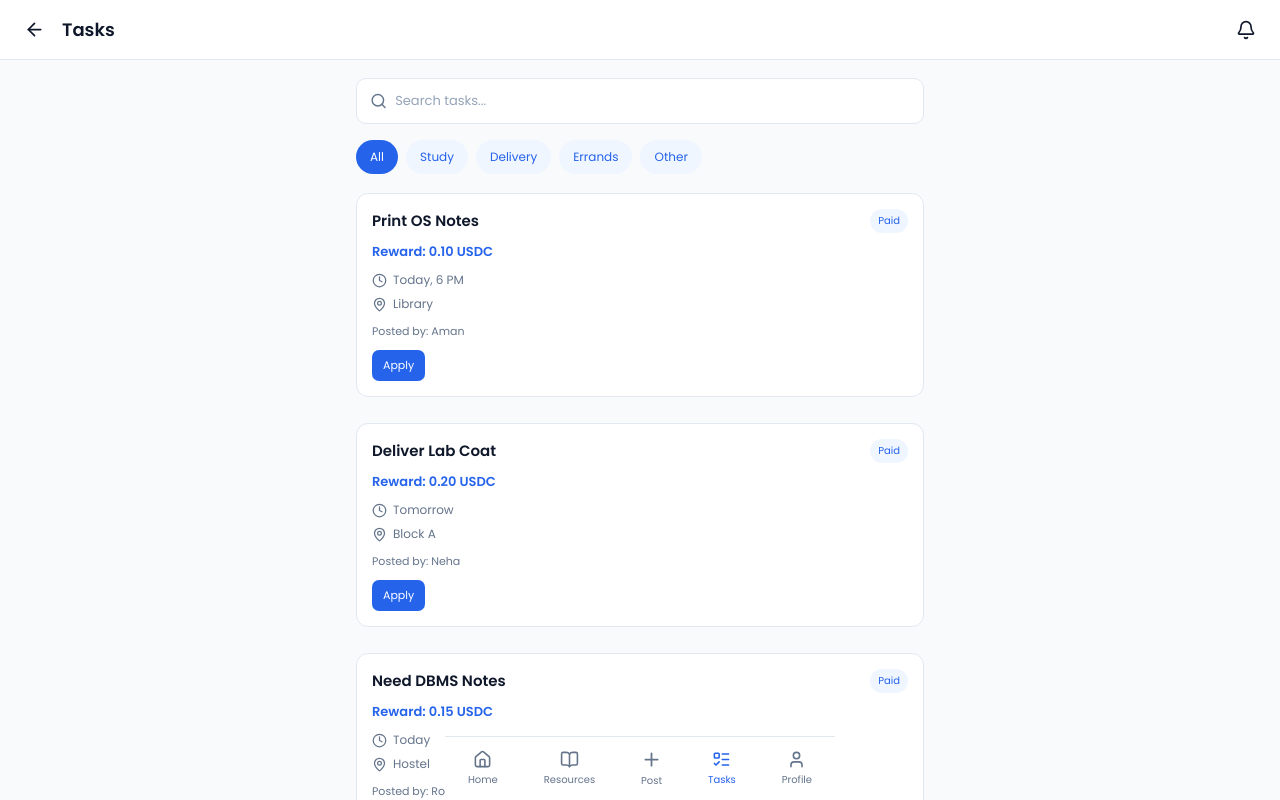
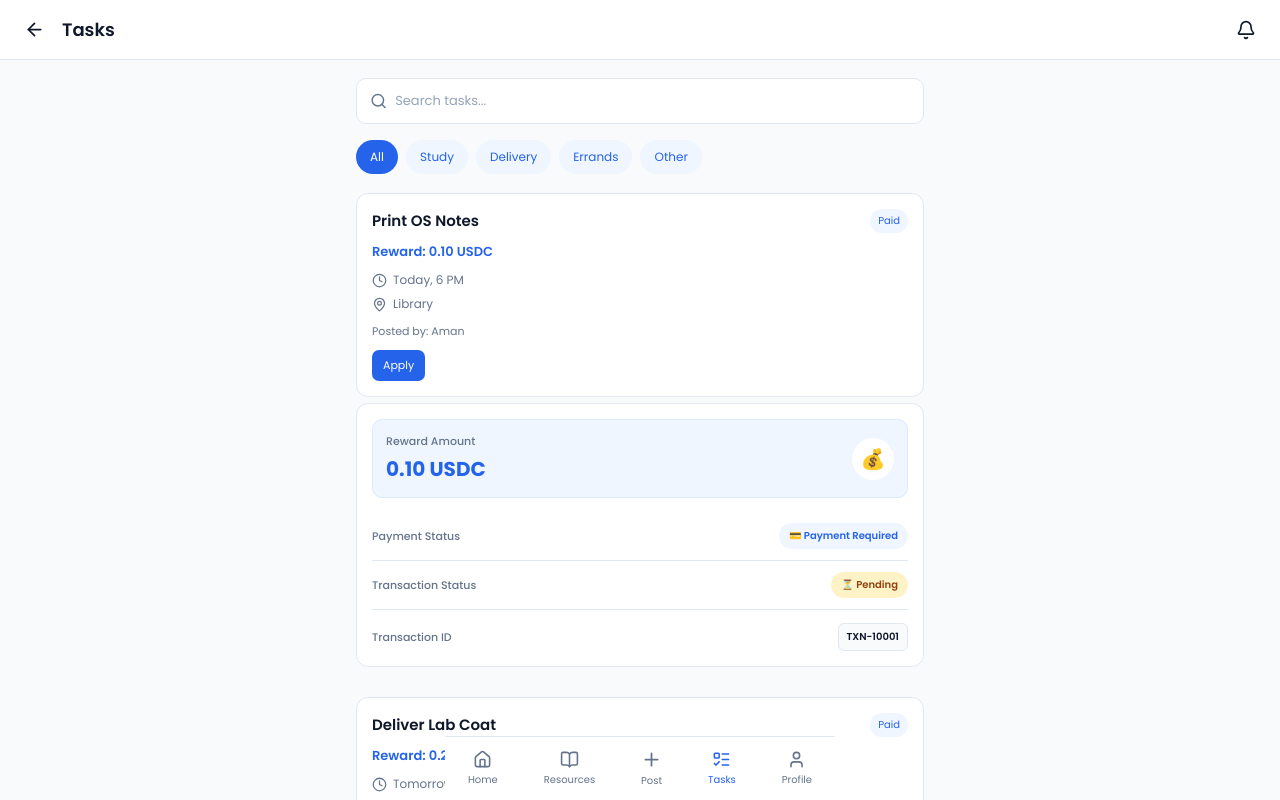
Before and after one commit to AmbujSingh012/Campus_Share, a React (Vite) app: page /tasks in a window 1280 px wide. Shown: the top 800 px of the page. Built offline with nearby package versions, Linux system fonts and the light colour scheme.

Commit message:
Show reward and payment transaction status

```diff
--- /dev/null
+++ b/src/css/TaskPaymentStatus.css
@@ -0,0 +1,234 @@
+/* =========================================
+   DAY 5 - REWARD & PAYMENT STATUS
+========================================= */
+
+.task-wrapper {
+  width: 100%;
+  margin-bottom: 18px;
+}
+
+
+/* =========================================
+   REWARD SECTION
+========================================= */
+
+.task-payment-info {
+  background: #ffffff;
+  border: 1px solid #e2e8f0;
+  border-radius: 12px;
+  padding: 15px;
+  margin-top: -8px;
+}
+
+.reward-row {
+  display: flex;
+  align-items: center;
+  justify-content: space-between;
+
+  padding: 13px;
+  background: #eff6ff;
+
+  border: 1px solid #dbeafe;
+  border-radius: 10px;
+
+  margin-bottom: 14px;
+}
+
+.reward-left {
+  display: flex;
+  flex-direction: column;
+  gap: 4px;
+}
+
+.reward-label {
+  color: #64748b;
+  font-size: 11px;
+  font-weight: 500;
+}
+
+.reward-value {
+  color: #2563eb;
+  font-size: 20px;
+  font-weight: 700;
+}
+
+.reward-icon {
+  width: 42px;
+  height: 42px;
+
+  display: flex;
+  align-items: center;
+  justify-content: center;
+
+  background: #ffffff;
+  border-radius: 50%;
+
+  font-size: 20px;
+}
+
+
+/* =========================================
+   PAYMENT STATUS
+========================================= */
+
+.payment-status-row {
+  display: flex;
+  align-items: center;
+  justify-content: space-between;
+
+  padding: 11px 0;
+
+  border-bottom: 1px solid #e2e8f0;
+}
+
+.status-information {
+  display: flex;
+  align-items: center;
+  justify-content: space-between;
+
+  width: 100%;
+  gap: 10px;
+}
+
+.status-label {
+  color: #64748b;
+  font-size: 11px;
+  font-weight: 500;
+}
+
+
+/* =========================================
+   STATUS BADGES
+========================================= */
+
+.status-badge {
+  display: inline-flex;
+  align-items: center;
+  justify-content: center;
+
+  padding: 5px 10px;
+
+  border-radius: 20px;
+
+  font-size: 10px;
+  font-weight: 600;
+
+  white-space: nowrap;
+}
+
+
+/* Payment Required */
+
+.status-badge.payment-required {
+  background: #eff6ff;
+  color: #2563eb;
+}
+
+
+/* Paid */
+
+.status-badge.paid {
+  background: #dcfce7;
+  color: #16a34a;
+}
+
+
+/* Pending */
+
+.status-badge.pending {
+  background: #fef3c7;
+  color: #92400e;
+}
+
+
+/* Failed */
+
+.status-badge.failed {
+  background: #fee2e2;
+  color: #dc2626;
+}
+
+
+/* Processing */
+
+.status-badge.processing {
+  background: #fef3c7;
+  color: #92400e;
+}
+
+
+/* Completed */
+
+.status-badge.completed {
+  background: #dcfce7;
+  color: #16a34a;
+}
+
+
+/* =========================================
+   TRANSACTION ID
+========================================= */
+
+.transaction-id-row {
+  display: flex;
+  align-items: center;
+  justify-content: space-between;
+
+  gap: 10px;
+
+  padding-top: 13px;
+}
+
+.transaction-id {
+  color: #0f172a;
+
+  background: #f8fafc;
+
+  border: 1px solid #e2e8f0;
+
+  padding: 5px 8px;
+
+  border-radius: 6px;
+
+  font-size: 10px;
+  font-weight: 600;
+
+  word-break: break-all;
+}
+
+
+/* =========================================
+   MOBILE RESPONSIVE
+========================================= */
+
+@media (max-width: 480px) {
+
+  .task-payment-info {
+    padding: 13px;
+  }
+
+  .reward-row {
+    padding: 12px;
+  }
+
+  .reward-value {
+    font-size: 18px;
+  }
+
+  .status-information {
+    gap: 8px;
+  }
+
+  .status-label {
+    font-size: 10px;
+  }
+
+  .status-badge {
+    font-size: 9px;
+    padding: 5px 8px;
+  }
+
+  .transaction-id {
+    font-size: 9px;
+  }
+}
--- a/src/pages/Tasks.jsx
+++ b/src/pages/Tasks.jsx
@@ -4,48 +4,68 @@ import Header from "../components/Header";
 import BottomNavigation from "../components/BottomNavigation";
 import SearchBar from "../components/SearchBar";
 import TaskCard from "../components/TaskCard";
+import "../css/TaskPaymentStatus.css";
 
 function Tasks() {
   const [showPayment, setShowPayment] = useState(false);
   const [selectedTask, setSelectedTask] = useState(null);
+
   const handleApply = (task) => {
     setSelectedTask(task);
     setShowPayment(true);
   };
+
   const tasks = [
     {
+      id: 1,
       title: "Print OS Notes",
       budget: "0.10 USDC",
       deadline: "Today, 6 PM",
       postedBy: "Aman",
       location: "Library",
+      paymentStatus: "Payment Required",
+      transactionStatus: "Pending",
+      transactionId: "TXN-10001",
     },
     {
+      id: 2,
       title: "Deliver Lab Coat",
       budget: "0.20 USDC",
       deadline: "Tomorrow",
       postedBy: "Neha",
       location: "Block A",
+      paymentStatus: "Paid",
+      transactionStatus: "Completed",
+      transactionId: "TXN-10002",
     },
     {
+      id: 3,
       title: "Need DBMS Notes",
       budget: "0.15 USDC",
       deadline: "Today",
       postedBy: "Rohit",
       location: "Hostel",
+      paymentStatus: "Pending",
+      transactionStatus: "Processing",
+      transactionId: "TXN-10003",
     },
     {
+      id: 4,
       title: "Photocopy Assignment",
       budget: "0.10 USDC",
       deadline: "Tomorrow, 10 AM",
       postedBy: "Simran",
       location: "Admin Block",
+      paymentStatus: "Failed",
+      transactionStatus: "Failed",
+      transactionId: "TXN-10004",
     },
   ];
 
   return (
     <div className="page">
       <Header title="Tasks" showBack />
+
       <PaymentModal
         isOpen={showPayment}
         onClose={() => setShowPayment(false)}
@@ -60,6 +80,7 @@ const handleApply = (task) => {
       <main className="page-content">
         <SearchBar placeholder="Search tasks..." />
 
+        {/* Category Filter */}
         <div className="category-filter">
           <button className="category-pill active">
             All
@@ -82,8 +103,12 @@ const handleApply = (task) => {
           </button>
         </div>
 
+        {/* Task List */}
         <div className="task-list">
-          {tasks.map((task, index) => (
+          {tasks.map((task) => (
+            <div className="task-wrapper" key={task.id}>
+
+              {/* Existing Task Card */}
               <TaskCard
                 id={task.id}
                 title={task.title}
@@ -91,8 +116,86 @@ const handleApply = (task) => {
                 deadline={task.deadline}
                 postedBy={task.postedBy}
                 location={task.location}
-  onApply={handleApply}
+                onApply={() => handleApply(task)}
               />
+
+              {/* Day 5 Reward & Payment Information */}
+              <div className="task-payment-info">
+
+                {/* Reward Amount */}
+                <div className="reward-row">
+                  <div className="reward-left">
+                    <span className="reward-label">
+                      Reward Amount
+                    </span>
+
+                    <span className="reward-value">
+                      {task.budget}
+                    </span>
+                  </div>
+
+                  <div className="reward-icon">
+                    💰
+                  </div>
+                </div>
+
+                {/* Payment Status */}
+                <div className="payment-status-row">
+                  <div className="status-information">
+                    <span className="status-label">
+                      Payment Status
+                    </span>
+
+                    <span
+                      className={`status-badge ${task.paymentStatus
+                        .toLowerCase()
+                        .replaceAll(" ", "-")}`}
+                    >
+                      {task.paymentStatus === "Payment Required" && "💳 "}
+                      {task.paymentStatus === "Paid" && "✓ "}
+                      {task.paymentStatus === "Pending" && "⏳ "}
+                      {task.paymentStatus === "Failed" && "✕ "}
+
+                      {task.paymentStatus}
+                    </span>
+                  </div>
+                </div>
+
+                {/* Transaction Status */}
+                <div className="payment-status-row">
+                  <div className="status-information">
+                    <span className="status-label">
+                      Transaction Status
+                    </span>
+
+                    <span
+                      className={`status-badge ${task.transactionStatus
+                        .toLowerCase()
+                        .replaceAll(" ", "-")}`}
+                    >
+                      {task.transactionStatus === "Completed" && "✓ "}
+                      {task.transactionStatus === "Processing" && "⏳ "}
+                      {task.transactionStatus === "Pending" && "⏳ "}
+                      {task.transactionStatus === "Failed" && "✕ "}
+
+                      {task.transactionStatus}
+                    </span>
+                  </div>
+                </div>
+
+                {/* Transaction ID */}
+                <div className="transaction-id-row">
+                  <span className="status-label">
+                    Transaction ID
+                  </span>
+
+                  <span className="transaction-id">
+                    {task.transactionId}
+                  </span>
+                </div>
+
+              </div>
+            </div>
           ))}
         </div>
       </main>
```
Lines whose indentation alone changed are shown as unchanged.
